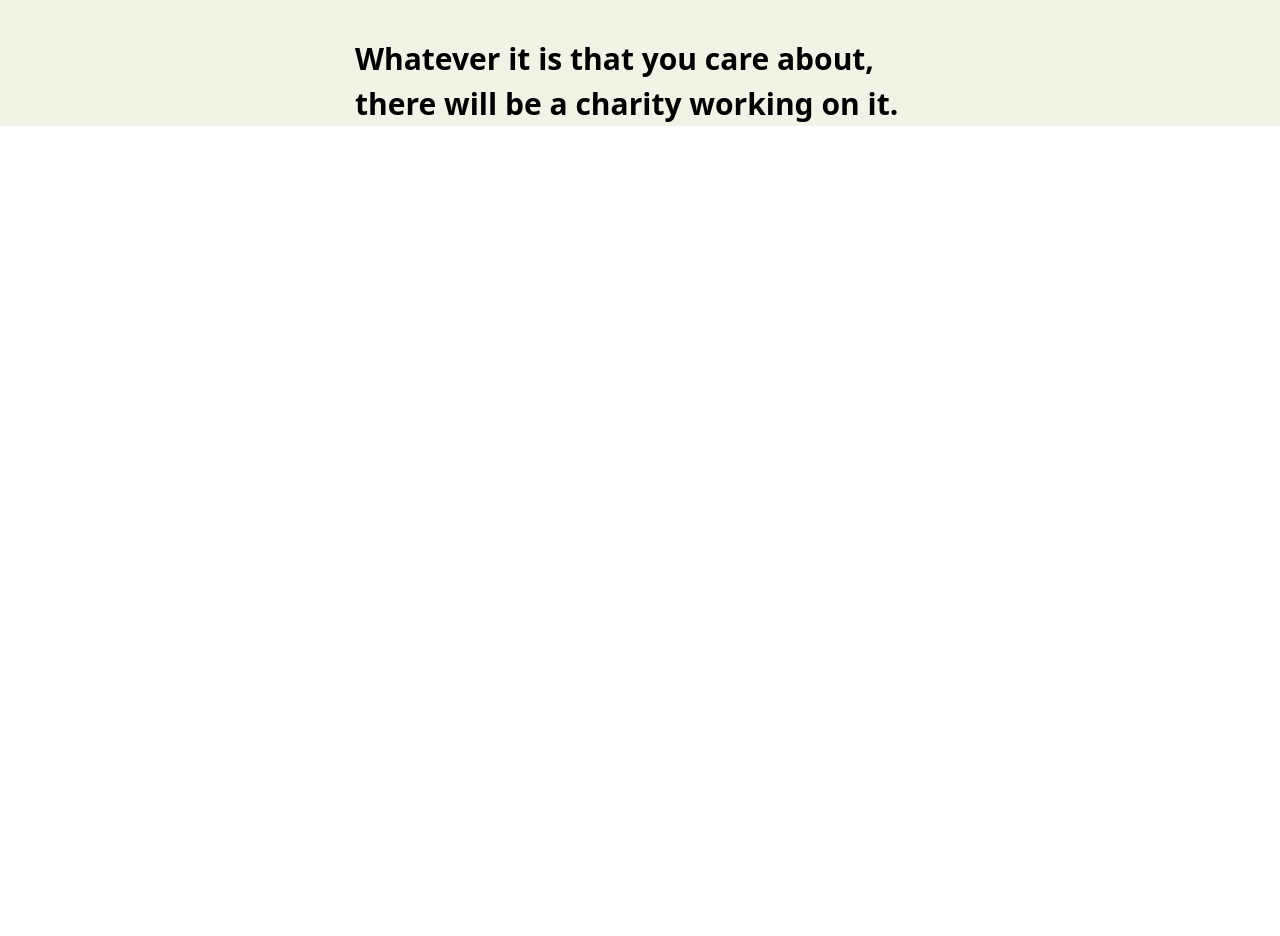
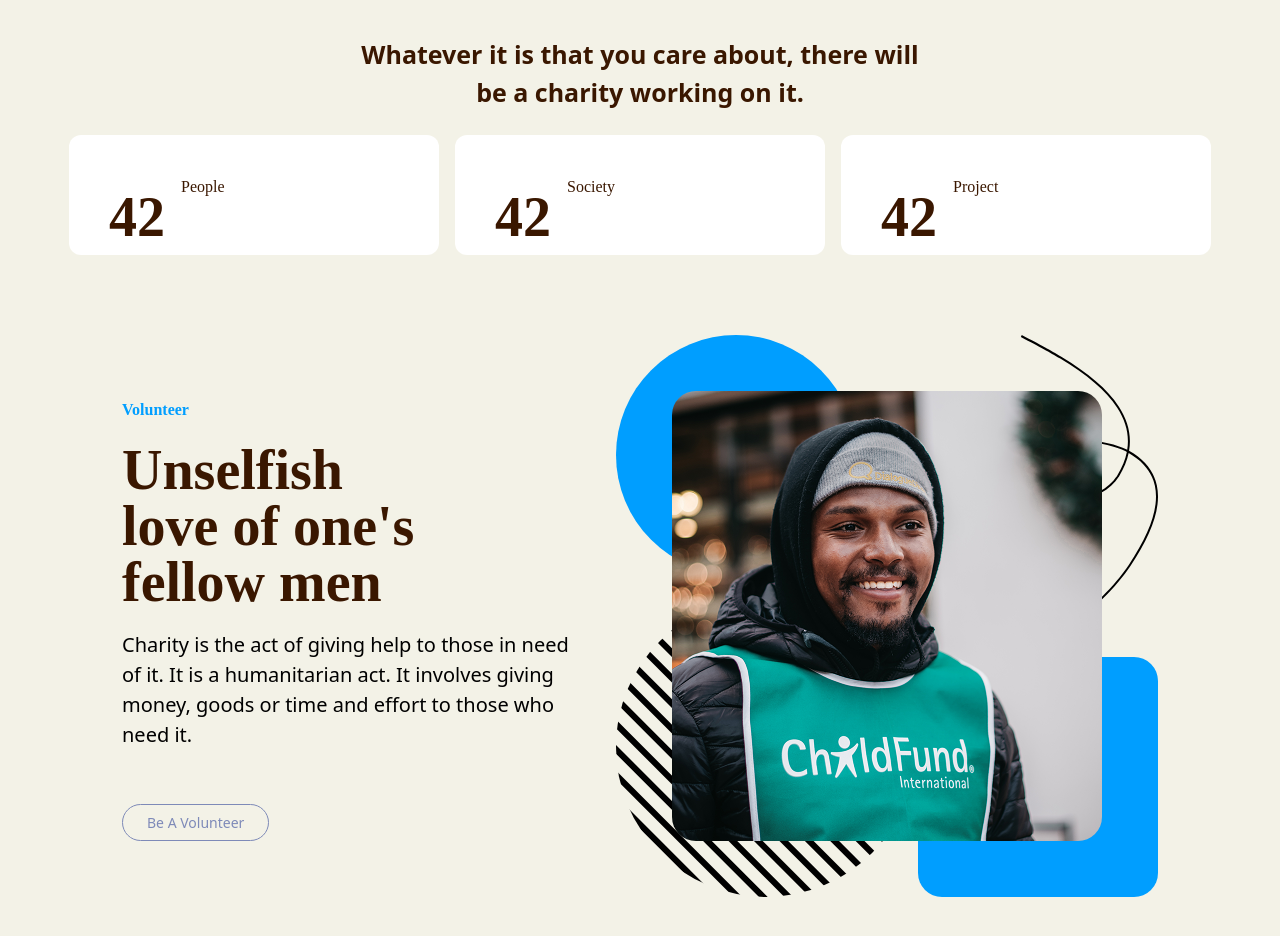
Before and after one commit to hcoretech/childrenOfwar, a Next.js app: page /home in a window 1280 px wide. Shown: the part 3080-4016 px from the top of the page. Before the commit the page ends 3206 px from the top, so only its background shows below. Built offline with nearby package versions, Linux system fonts and the light colour scheme.

Commit message:
new commit

```diff
--- a/app/(root)/home/page.tsx
+++ b/app/(root)/home/page.tsx
@@ -240,7 +240,7 @@ export default function Page(){
              </div>
 
              <div className="bg-[#F3F2E7]">
-             <div className="flex justify-center  gap-6 items-center  relative p-10 mt-10">
+             <div className="flex justify-center  gap-6 items-center flex-wrap  relative p-10 mt-10">
                  <div className="relative">
 
                     <div className="absolute size-[240px] rounded-[100%] bottom-0 left-0 bg-[#009EFF] ">
@@ -282,8 +282,83 @@ export default function Page(){
                 </div>
 
 
-                <div className="flex justify-center mt-6 ">
-                    <h1 className="text-[30px] font-bold font-inter w-[570px]"> Whatever it is that you care about, there will be a charity working on it.</h1>
+                <div className="flex justify-center my-6  ">
+                    <h1 className="text-[25px] text-center font-bold font-inter w-[570px] text-[#3A1700]"> Whatever it is that you care about, there will be a charity working on it.</h1>
+                </div>
+
+
+                <div className="flex justify-center items-center my-4 gap-4 flex-wrap">
+                    <div className="w-[370px] h-[120px] bg-white flex p-10 gap-4 rounded-[12px] ">
+                        <h1 className="text-[#3A1700] text-[56px] font-[Rowdies] font-bold">
+                            42
+                        </h1>
+                        <p className="text-[16px] text-[#3A1700] font-[Rowdies] font-light   ">
+                            People
+                        </p>
+
+                    </div>
+                      <div className="w-[370px] h-[120px] bg-white flex p-10 gap-4 rounded-[12px] ">
+                        <h1 className="text-[#3A1700] text-[56px] font-[Rowdies] font-bold">
+                            42
+                        </h1>
+                        <p className="text-[16px] text-[#3A1700] font-[Rowdies] font-light   ">
+                            Society
+                        </p>
+
+                    </div>
+                      <div className="w-[370px] h-[120px] bg-white flex p-10 gap-4 rounded-[12px] ">
+                        <h1 className="text-[#3A1700] text-[56px] font-[Rowdies] font-bold">
+                            42
+                        </h1>
+                        <p className="text-[16px] text-[#3A1700] font-[Rowdies] font-light   ">
+                            Project
+                        </p>
+
+                    </div>
+                </div>
+
+
+                <div className="flex justify-center  gap-6 items-center flex-wrap  relative p-10 mt-10">
+
+
+                <div className="flex flex-col gap-15">
+                <div className="flex flex-col gap-5">
+                    <div >
+                        <h1 className="text-[16px] font-[Rowdies] font-bold text-[#009EFF]"> Volunteer</h1>
+                    </div>
+                    <div>
+                        <h1 className="text-[56px] text-[#3A1700] font-bold font-[Rowdies] w-[314px] text-base/14 "> Unselfish love of
+                             one's fellow men
+                        </h1>
+                    </div>
+                    <h1 className="font-inter text-[20px]  w-[470px]"> Charity is the act of giving help to those in need of it. It is a humanitarian act. It involves giving money, goods or time and effort to those who need it.</h1>
+                </div>
+                <div>
+                     <Link className="text-[14px] rounded-full py-2 px-6 text-[#7E8AB8] border" href=''>Be A Volunteer</Link>
+                </div>
+                </div>
+                 <div className="relative">
+
+                    <div className="absolute size-[240px] rounded-[100%] top-0 left-0 bg-[#009EFF] ">
+
+                   </div>
+
+                     <div className="absolute size-[240px] rounded-[24px] bottom-0 right-0 bg-[#009EFF]">
+
+                   </div>
+                    <div className="absolute right-0 top-0">
+                        <Image src="/Path.svg" width={800} height={400} alt="path" priority className="w-auto max-sm:w-[60px] h-auto  "/>
+                    </div>
+                    <div className="absolute bottom-0  left-0  ">
+                        <Image src="/Shape.svg" width={800} height={400} alt="shape" priority className="w-auto  max-sm:h-auto h-[300px] "/>
+                    </div>
+
+                   <div className="p-14">
+
+                    <Image src='/man.png' alt="holding hands" width={400} height={450} className="w-auto h-auto relative rounded-[24px] "/>
+                   </div>
+                </div>
+
                 </div>
 
              </div>
```
Also changed, not shown: public/man.png (added).
